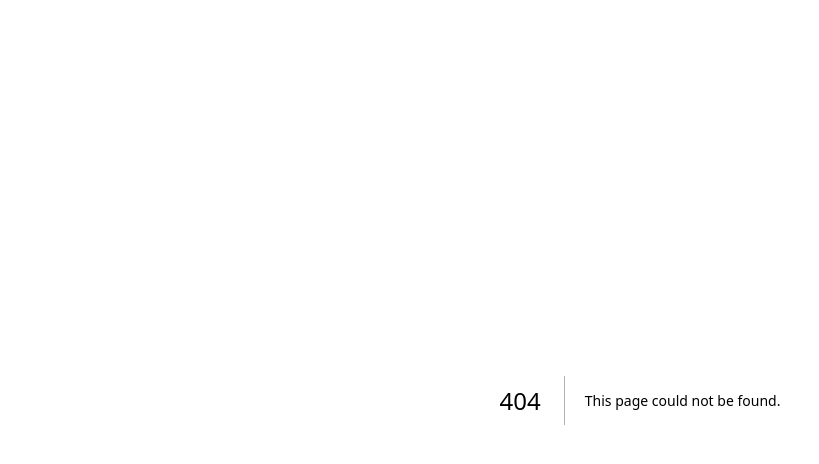
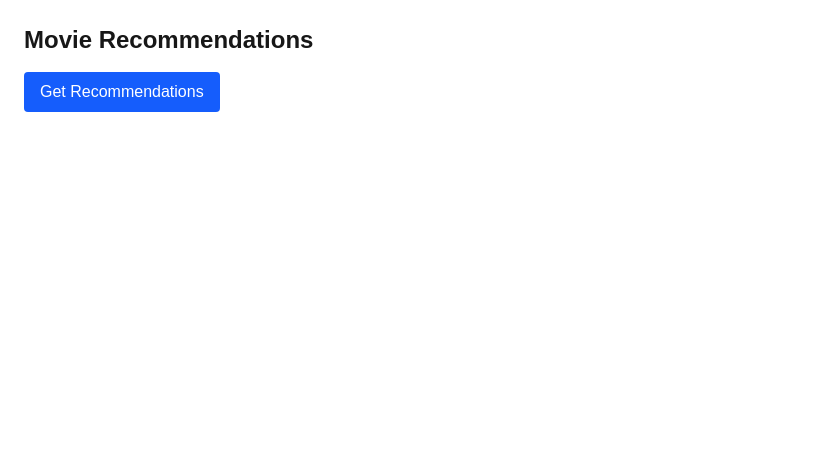
Before and after one commit to Navenesvar/Tier-Based-Event-Showcase, a Next.js app: page /recommend in a window 1280 px wide. Before the commit this address had no page. Shown: the top 464 px of the page, without its empty margins (0-819 px from the left). Built offline with nearby package versions, Linux system fonts and the light colour scheme.

Commit message:
updated the recommend page

```diff
--- /dev/null
+++ b/src/app/recommend/page.tsx
@@ -0,0 +1,46 @@
+"use client";
+
+import { useState } from "react";
+
+export default function RecommendPage() {
+  const [movies, setMovies] = useState<string[]>([]);
+  const [loading, setLoading] = useState(false);
+
+  async function getRecommendations() {
+    setLoading(true);
+    try {
+      const res = await fetch("/api/recommend", {
+        method: "POST",
+        headers: { "Content-Type": "application/json" },
+        body: JSON.stringify({ genre: "sci-fi" }),
+      });
+
+      const data = await res.json();
+      setMovies(data.recommendations || []);
+    } catch (error) {
+      console.error("Error fetching recommendations:", error);
+    } finally {
+      setLoading(false);
+    }
+  }
+
+  return (
+    <div className="p-6">
+      <h1 className="text-2xl font-bold mb-4">Movie Recommendations</h1>
+
+      <button
+        onClick={getRecommendations}
+        disabled={loading}
+        className="px-4 py-2 bg-blue-600 text-white rounded hover:bg-blue-700 disabled:bg-gray-400"
+      >
+        {loading ? "Loading..." : "Get Recommendations"}
+      </button>
+
+      <ul className="mt-4 list-disc pl-6">
+        {movies.map((movie, idx) => (
+          <li key={idx}>{movie}</li>
+        ))}
+      </ul>
+    </div>
+  );
+}
```
